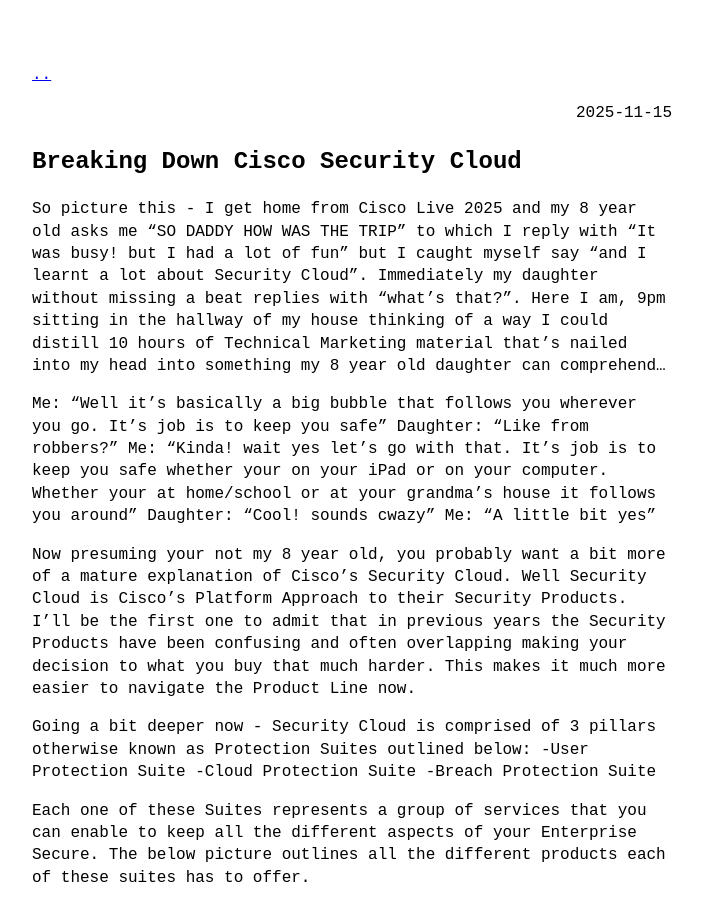
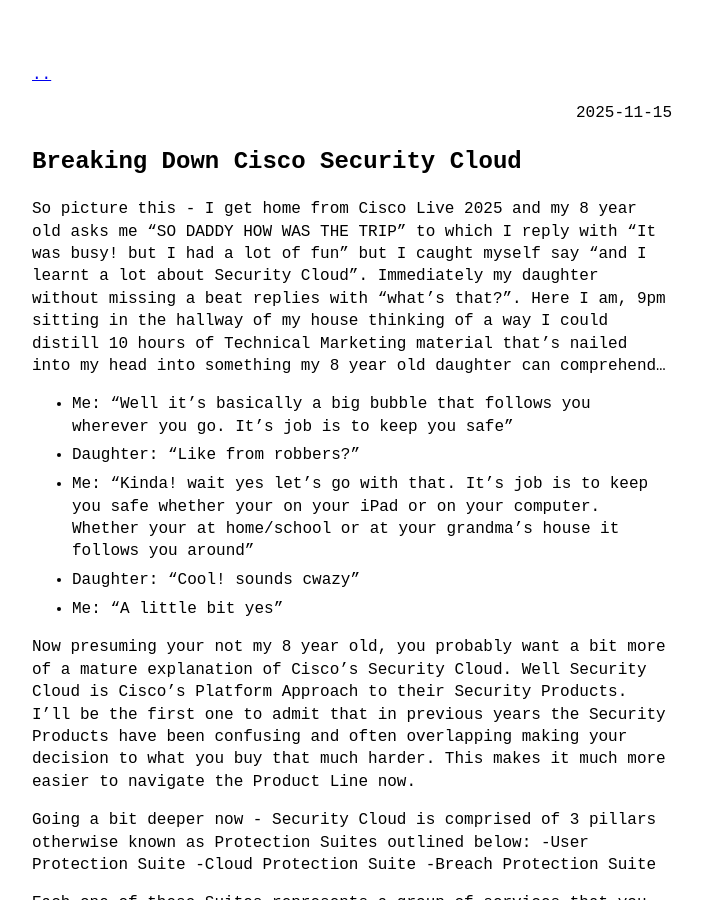
Before and after one commit to jonathanLynn/jonathanlynn.github.io, a Jekyll site: the page built from _posts/2025-11-15-Breaking-Down-Cisco-Security-Cloud.md, in a window 1280 px wide and 900 px high. Shown: the whole window, without its empty margins (288-990 px from the left). Built offline with Jekyll 4.4.1, drawn with Linux system fonts in a browser that asks for light colours.

Commit message:
updated formatting

```diff
--- a/_posts/2025-11-15-Breaking-Down-Cisco-Security-Cloud.md
+++ b/_posts/2025-11-15-Breaking-Down-Cisco-Security-Cloud.md
@@ -6,11 +6,11 @@ category: Security
 
 So picture this - I get home from Cisco Live 2025 and my 8 year old asks me "SO DADDY HOW WAS THE TRIP" to which I reply with "It was busy! but I had a lot of fun" but I caught myself say "and I learnt a lot about Security Cloud". Immediately my daughter without missing a beat replies with "what's that?". Here I am, 9pm sitting in the hallway of my house thinking of a way I could distill 10 hours of Technical Marketing material that's nailed into my head into something my 8 year old daughter can comprehend...
 
-Me: "Well it's basically a big bubble that follows you wherever you go. It's job is to keep you safe"
-Daughter: "Like from robbers?"
-Me: "Kinda! wait yes let's go with that. It's job is to keep you safe whether your on your iPad or on your computer. Whether your at home/school or at your grandma's house it follows you around"
-Daughter: "Cool! sounds cwazy"
-Me: "A little bit yes"
+- Me: "Well it's basically a big bubble that follows you wherever you go. It's job is to keep you safe"
+- Daughter: "Like from robbers?"
+- Me: "Kinda! wait yes let's go with that. It's job is to keep you safe whether your on your iPad or on your computer. Whether your at home/school or at your grandma's house it follows you around"
+- Daughter: "Cool! sounds cwazy"
+- Me: "A little bit yes"
 
 Now presuming your not my 8 year old, you probably want a bit more of a mature explanation of Cisco's Security Cloud. Well Security Cloud is Cisco's Platform Approach to their Security Products. I'll be the first one to admit that in previous years the Security Products have been confusing and often overlapping making your decision to what you buy that much harder. This makes it much more easier to navigate the Product Line now.
 
```
